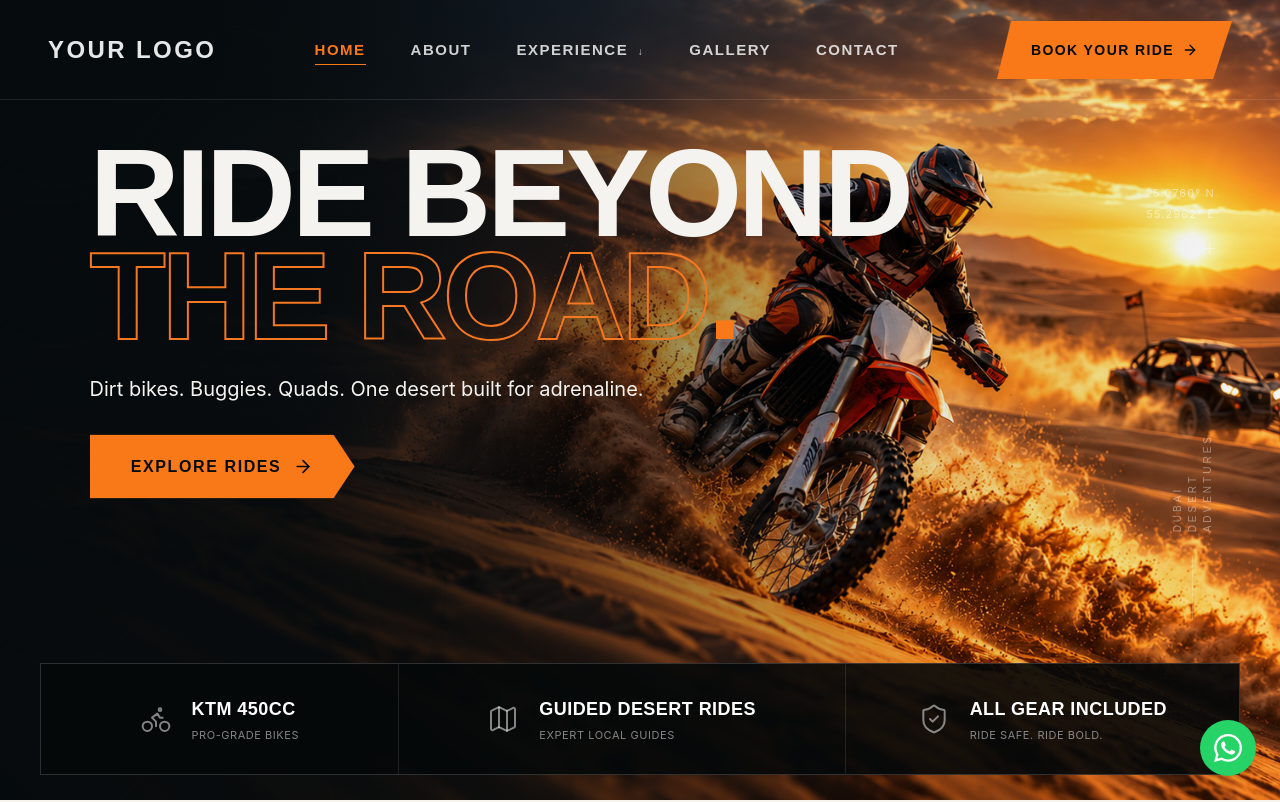
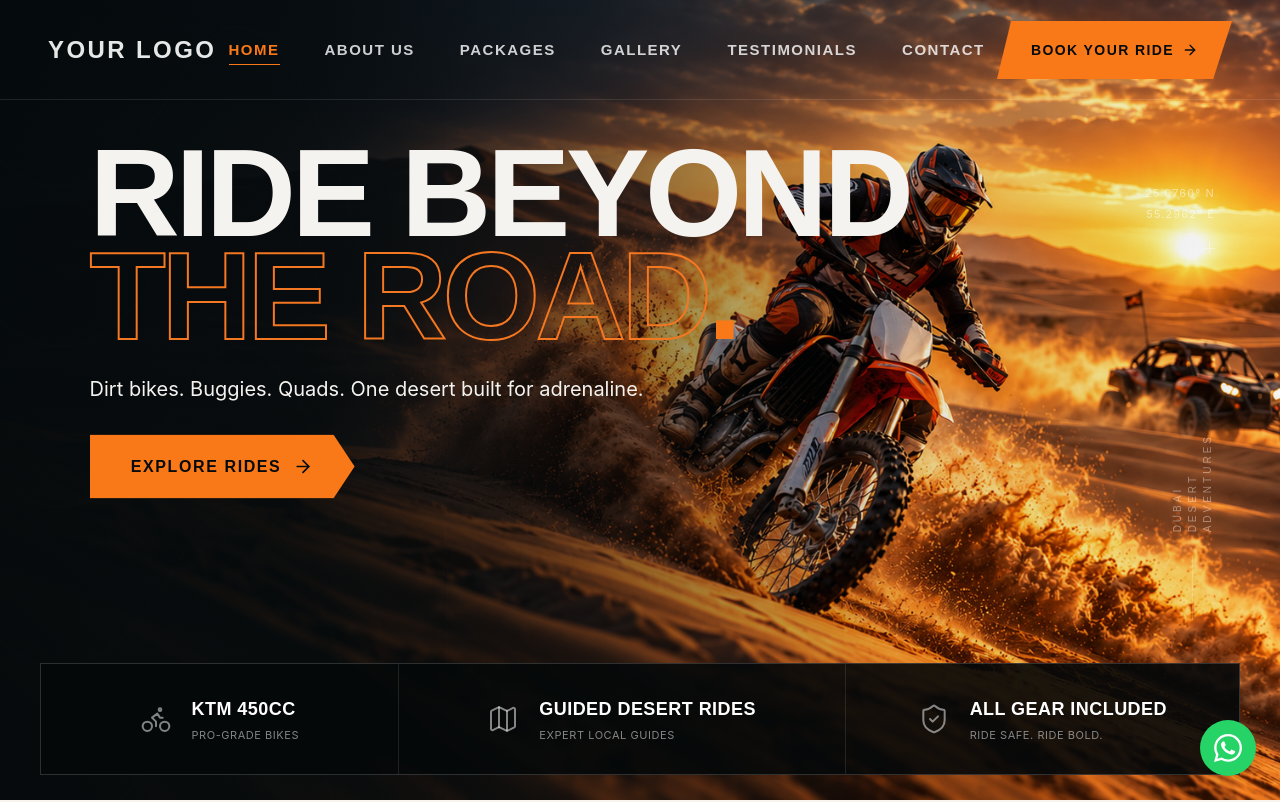
Before and after one commit to rameezwangde/Dirt-Bike, a React app: page / in a window 1280 px wide. Shown: the top 802 px of the page. Built offline with nearby package versions, Linux system fonts and the light colour scheme; the HTML template or start-up script is replaced by a standard one.

Commit message:
feat: add responsive Navbar component with routing and mobile menu support

```diff
--- a/src/components/Navbar.jsx
+++ b/src/components/Navbar.jsx
@@ -57,15 +57,19 @@ const Navbar = () => {
               <div className={`absolute -bottom-1 left-0 h-[1px] bg-[#F97818] transition-all duration-300 ${isActive('/') ? 'w-full' : 'w-0 group-hover:w-full'}`} />
             </Link>
             <Link to="/about" className={`relative uppercase transition-colors group ${isActive('/about') ? 'text-[#F97818]' : hoverColor}`}>
-              ABOUT
+              ABOUT US
               <div className={`absolute -bottom-1 left-0 h-[1px] bg-[#F97818] transition-all duration-300 ${isActive('/about') ? 'w-full' : 'w-0 group-hover:w-full'}`} />
             </Link>
             <a href="#" className={`relative uppercase transition-colors group ${hoverColor}`}>
-              EXPERIENCE <span className="inline-block ml-1 text-[10px]">↓</span>
+              PACKAGES
               <div className="absolute -bottom-1 left-0 w-0 h-[1px] bg-[#F97818] transition-all duration-300 group-hover:w-full" />
             </a>
             <a href="#" className={`relative uppercase transition-colors group ${hoverColor}`}>
               GALLERY
+              <div className="absolute -bottom-1 left-0 w-0 h-[1px] bg-[#F97818] transition-all duration-300 group-hover:w-full" />
+            </a>
+            <a href="#" className={`relative uppercase transition-colors group ${hoverColor}`}>
+              TESTIMONIALS
               <div className="absolute -bottom-1 left-0 w-0 h-[1px] bg-[#F97818] transition-all duration-300 group-hover:w-full" />
             </a>
             <a href="#" className={`relative uppercase transition-colors group ${hoverColor}`}>
@@ -111,9 +115,10 @@ const Navbar = () => {
           >
             <div className="flex flex-col items-center gap-8 font-barlow text-[24px] font-bold tracking-widest text-white/90 w-full px-6">
               <Link to="/" onClick={() => setIsMobileMenuOpen(false)} className={`uppercase transition-colors ${isActive('/') ? 'text-[#F97818]' : 'hover:text-[#F97818]'}`}>HOME</Link>
-              <Link to="/about" onClick={() => setIsMobileMenuOpen(false)} className={`uppercase transition-colors ${isActive('/about') ? 'text-[#F97818]' : 'hover:text-[#F97818]'}`}>ABOUT</Link>
-              <a href="#" onClick={() => setIsMobileMenuOpen(false)} className="uppercase hover:text-[#F97818] transition-colors">EXPERIENCE</a>
+              <Link to="/about" onClick={() => setIsMobileMenuOpen(false)} className={`uppercase transition-colors ${isActive('/about') ? 'text-[#F97818]' : 'hover:text-[#F97818]'}`}>ABOUT US</Link>
+              <a href="#" onClick={() => setIsMobileMenuOpen(false)} className="uppercase hover:text-[#F97818] transition-colors">PACKAGES</a>
               <a href="#" onClick={() => setIsMobileMenuOpen(false)} className="uppercase hover:text-[#F97818] transition-colors">GALLERY</a>
+              <a href="#" onClick={() => setIsMobileMenuOpen(false)} className="uppercase hover:text-[#F97818] transition-colors">TESTIMONIALS</a>
               <a href="#" onClick={() => setIsMobileMenuOpen(false)} className="uppercase hover:text-[#F97818] transition-colors">CONTACT</a>
 
               <button
```
